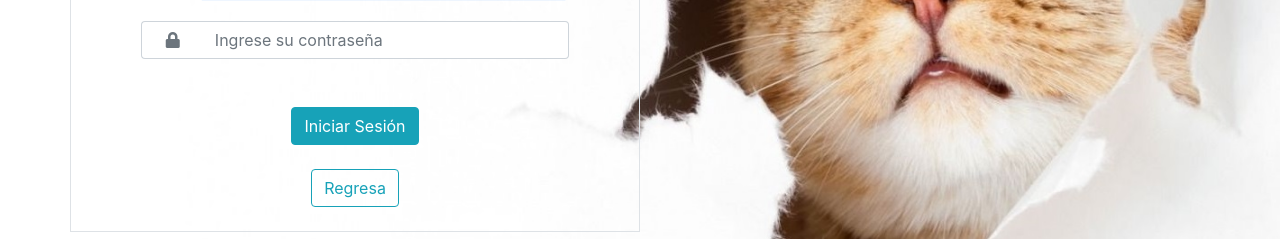
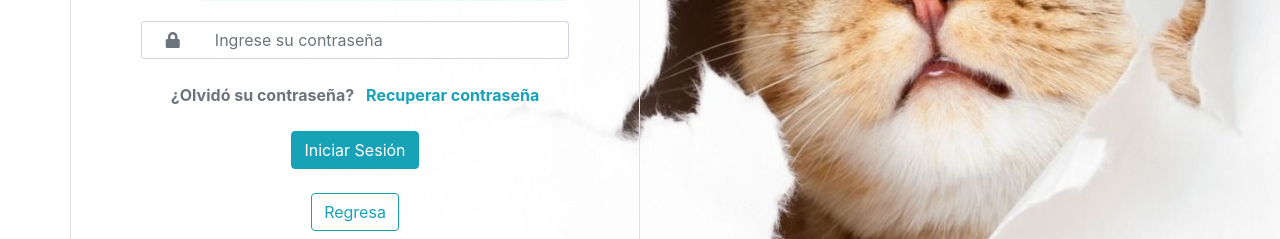
Before and after one commit to luisrcc/final-project, a React app: page /Login in a window 1280 px wide. Shown: the part 274-513 px from the top of the page. Built offline with nearby package versions, Linux system fonts and the light colour scheme; no server answers.

Commit message:
refactorizar formularios registro y login

```diff
--- a/src/front/js/pages/LoginPage.js
+++ b/src/front/js/pages/LoginPage.js
@@ -58,6 +58,14 @@ export const LoginPage = () => {
 								</div>
 							</div>
 						</form>
+						<div className="text-center w-100">
+							<p className="text-muted font-weight-bold">
+								¿Olvidó su contraseña?{" "}
+								<a href="#" className="text-info ml-2 mb-5">
+									Recuperar contraseña
+								</a>
+							</p>
+						</div>
 						<div className="text-center mt-4">
 							<div className="my-4">
 								<button className="btn btn-info center-button" type="submit">
--- a/src/front/styles/app.css
+++ b/src/front/styles/app.css
@@ -24,9 +24,9 @@
     width: 100%;
     height: auto;
 }
-.login-content{
+/* .login-content{
     vertical-align: center;
-}
+} */
 
 .jumbotron-booking{
     background-image: url(../img/white-bg-banner.jpg);
```
